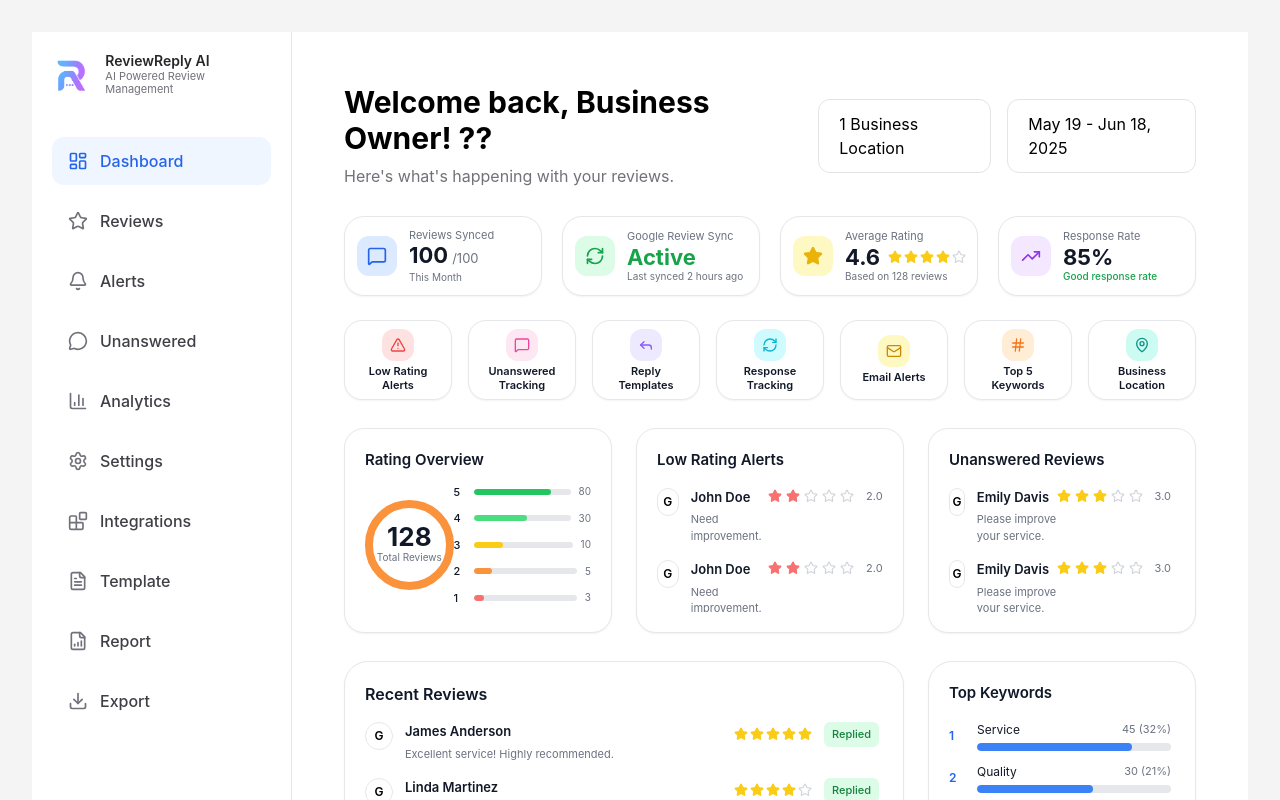
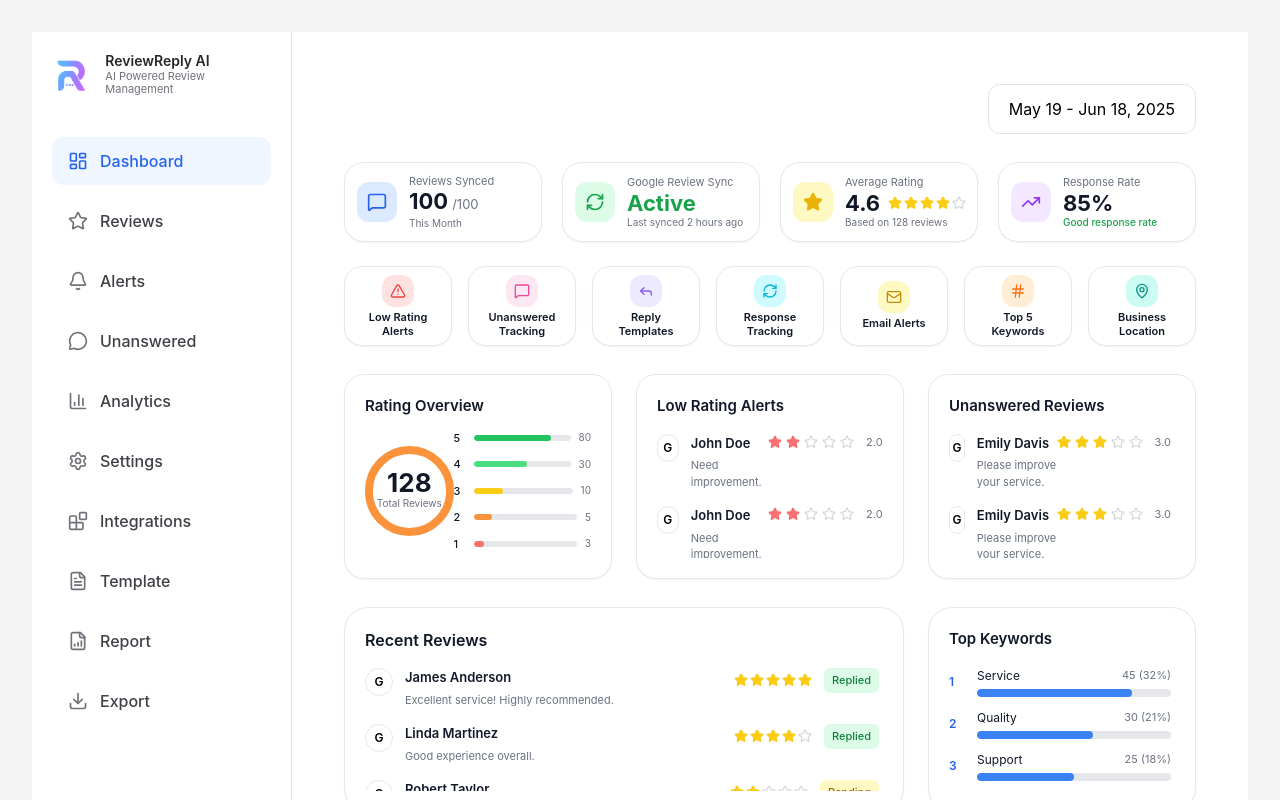
Before and after one commit to afnankhan123456/reviewreply-ai, a Next.js app: page /plans/basic/dashbord in a window 1280 px wide. Shown: the top 800 px of the page. Built offline with nearby package versions, Linux system fonts and the light colour scheme.

Commit message:
Update Topbar.tsx

```diff
--- a/app/plans/basic/dashbord/components/Topbar.tsx
+++ b/app/plans/basic/dashbord/components/Topbar.tsx
@@ -2,25 +2,9 @@
 
 export default function Topbar() {
   return (
-    <div className="flex items-center justify-between">
-
-      <div>
-
-        <h1 className="text-3xl font-bold text-black">
-          Welcome back, Business Owner! ??
-        </h1>
-
-        <p className="text-zinc-500 mt-2">
-          Here's what's happening with your reviews.
-        </p>
-
-      </div>
+    <div className="flex items-center justify-end">
 
       <div className="flex gap-4">
-
-        <div className="bg-white border border-zinc-200 rounded-xl px-5 py-3">
-          1 Business Location
-        </div>
 
         <div className="bg-white border border-zinc-200 rounded-xl px-5 py-3">
           May 19 - Jun 18, 2025
```
